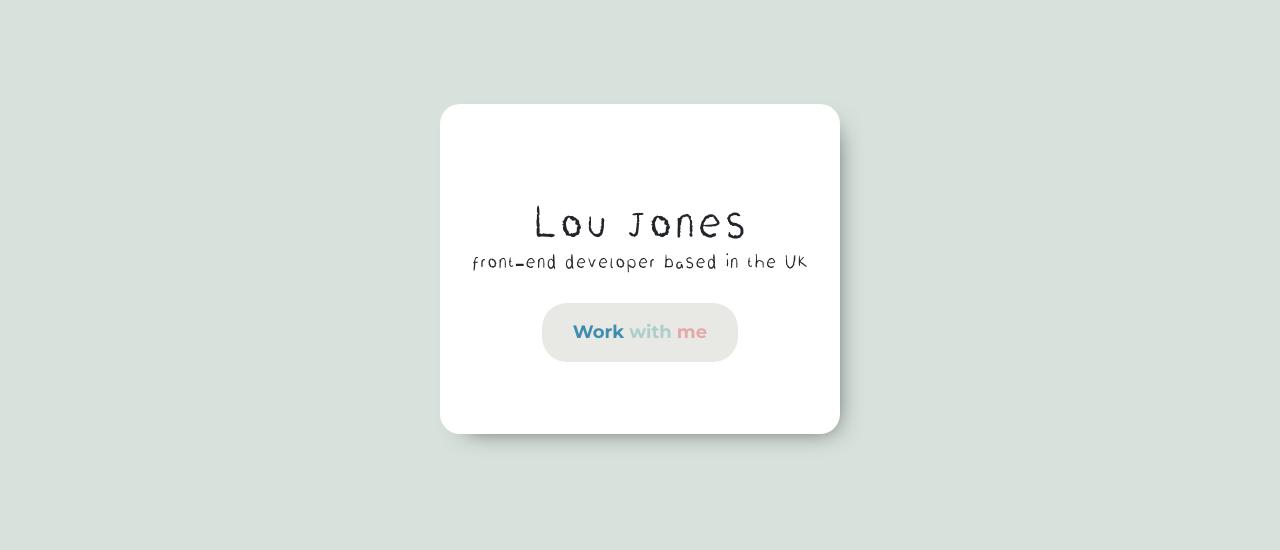
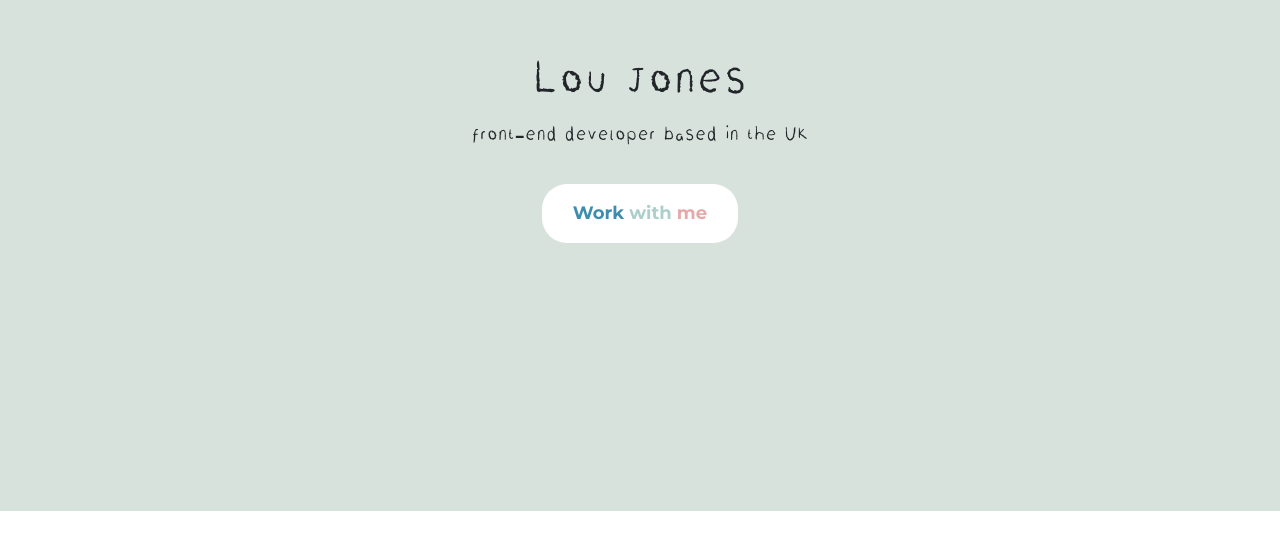
Before and after one commit to loustephjones/portfolio, a plain HTML site: page index.html in a window 1280 px wide. Shown: the part 146-696 px from the top of the page. Drawn offline with nearby package versions, Linux system fonts and the light colour scheme; a web font is replaced by a local one.

Commit message:
Changing layout - more simple

```diff
--- a/styles/styling.css
+++ b/styles/styling.css
@@ -27,14 +27,13 @@ body {
 .hero {
   background-color: var(--primary-color);
   text-align: center;
-  padding: 250px 20px;
+  padding: 150px 20px 230px 20px;
 }
 
 .hero h1 {
   font-family: 'Myfont';
   font-size: 70px;
-  padding-top: 25%;
-  line-height: 0.7;
+  margin-top: 3%;
 }
 
 .hero h2 {
@@ -47,20 +46,11 @@ body {
   font-family: 'Montserrat';
   font-size: 18px;
   font-weight: 700;
-  background: #e8e8e4;
+  background: #ffffff;
   border-radius: 25px;
-  line-height: 27px;
   padding: 15px 30px;
-  margin-top: 7%;
-}
-
-.centerpiece {
-  height: 330px;
-  width: 400px;
-  background-color: white;
-  margin: 0 auto;
-  border-radius: 20px;
-  box-shadow: 10px 10px 26px -16px rgba(0, 0, 0, 0.75);
+  margin-top: 3%;
+  margin-bottom: 3%;
 }
 
 .title-word {
```
